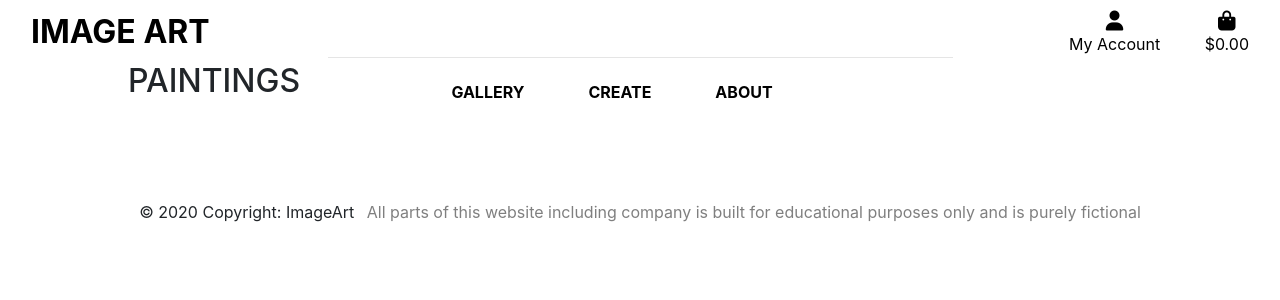
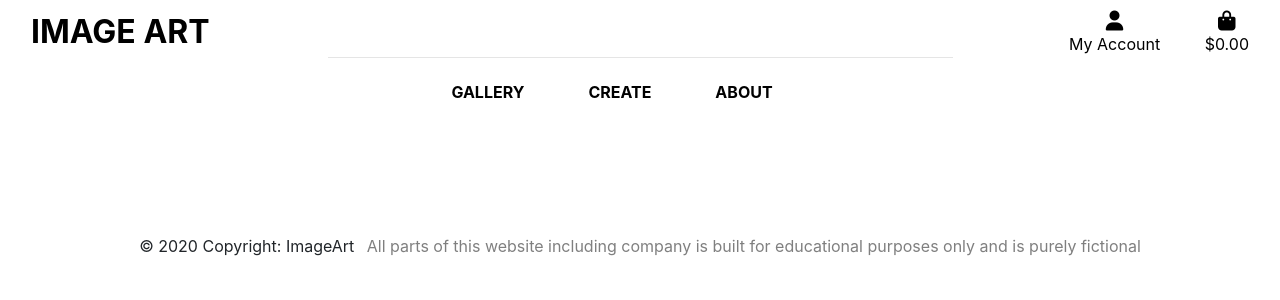
Before and after one commit to rbnphlp/ImageArt, a Django app: page /Gallery/ in a window 1280 px wide. Shown: the top 300 px of the page. Run offline with Django 3.2, Linux system fonts and the light colour scheme; data that the repository does not hold is empty; some libraries are stand-ins or nearby versions.

Commit message:
fixed css issues with margin

```diff
--- a/Gallery/templates/Gallery/gallery.html
+++ b/Gallery/templates/Gallery/gallery.html
@@ -21,12 +21,6 @@
         </div>
         <div class="row">
 
-            <div class="container">
-
-            <div class="row">
-            <h2 class="logo-font">Paintings</h2>
-            </div>
-            </div>
 
             <div class="product-container col-10 offset-1">
                 <div class="row mt-1 mb-2"></div>
--- a/static/css/base.css
+++ b/static/css/base.css
@@ -199,3 +199,14 @@ h3.headline {
  padding-top: 3em;
 
 }
+
+
+
+
+/*---------------------- Product container  for Gallery Html **********************/
+
+
+.product-container{
+
+    padding-top: 5em;
+}
```
